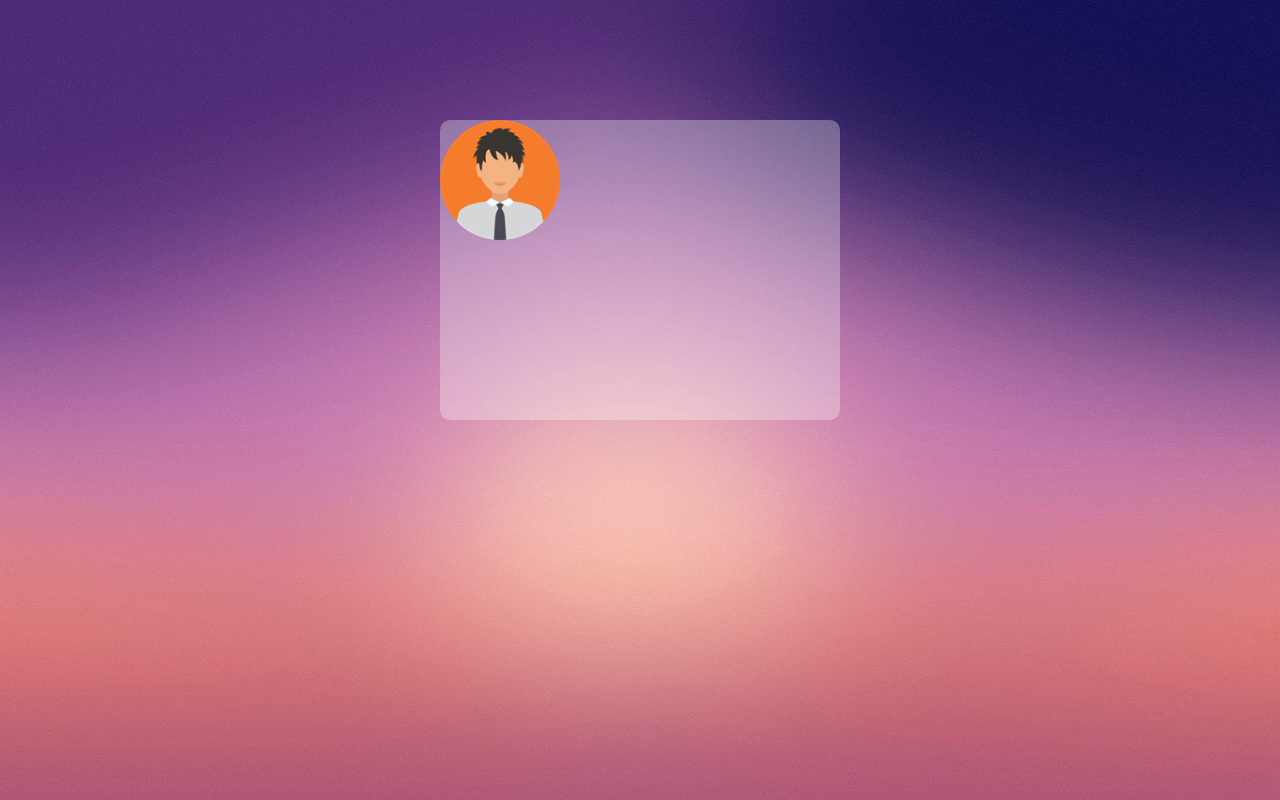
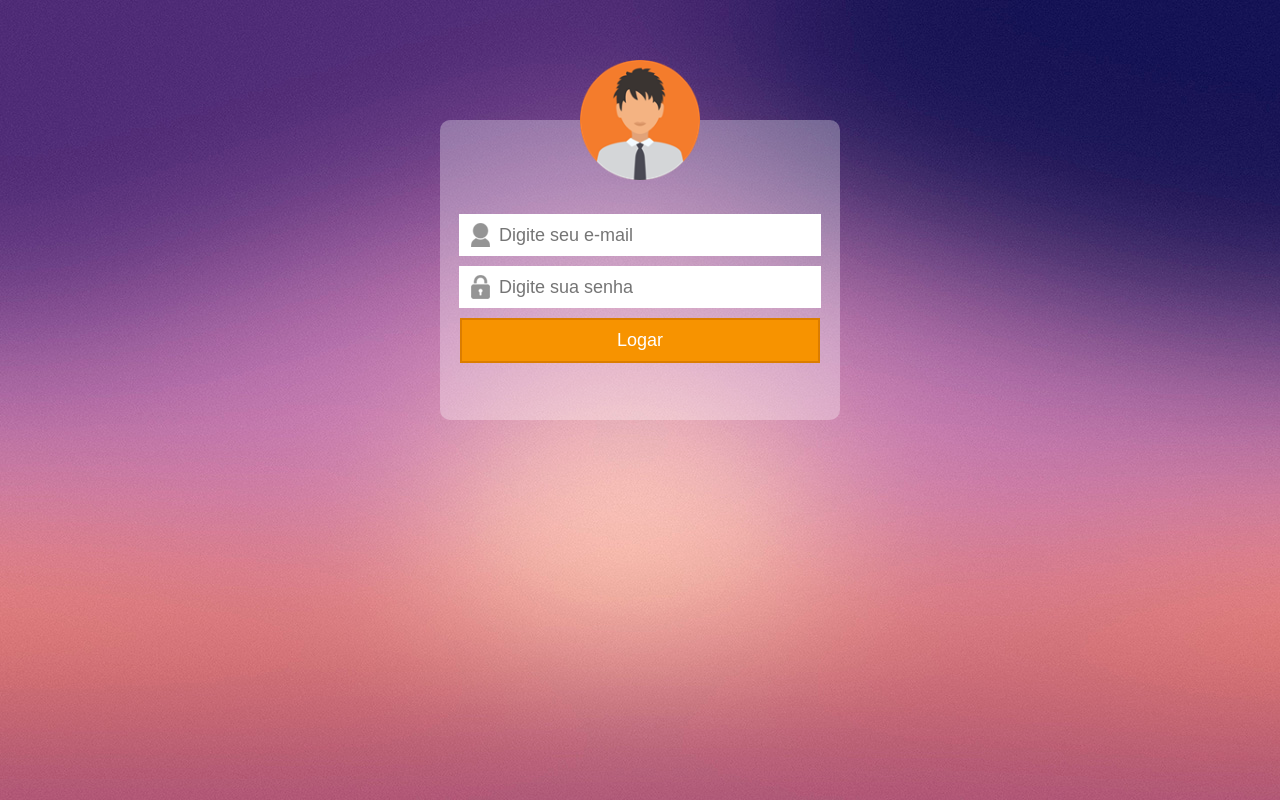
Before and after one commit to leorodriguesdev/teladelogin1, a plain HTML site: page index.html in a window 1280 px wide. Drawn offline with Linux system fonts and the light colour scheme.

Commit message:
second commit

```diff
--- a/estilo.css
+++ b/estilo.css
@@ -6,11 +6,42 @@ body {
     width: 400px;
     height: 300px;
     background-color: rgba(255, 255, 255, 0.3);
+    -webkit-border-radius: 10px;
+    -moz-border-radius: 10px;
     border-radius: 10px;
     margin: 0 auto;
     margin-top: 120px;
+    text-align: center;
 }
 #container img {
     width: 120px;
+    height: 120px;
+    margin-top: -60px;
+    margin-bottom: 30px;
+}
+input {
+    height: 40px;
+    width: 80%;
+    font-size: 18px;
+    margin-bottom: 10px;
+    background-color: #fff;
+    padding-left: 40px;
+    border: none;
+    background-repeat: no-repeat;
+    background-position: 12px;
+}
+input.email {
+    background-image: url(imagens/icone-usuario.png);
+}
+input.senha {
+    background-image: url(imagens/icone-cadeado.png);
+}
+input.submit {
+    color: #fff;
+    background-color: #f79300;
+    border: 2px solid #db7d00;
+    padding: 5px 20px;
+    height: 45px;
+    width: 90%;
 
 }
--- a/index.html
+++ b/index.html
@@ -10,6 +10,24 @@
 
     <div id="container">
         <img src="imagens/perfil.png">
+
+        <form>
+
+            <div>
+                <input class="email" type="text" name="email" id="email"
+                placeholder="Digite seu e-mail">
+            </div>
+
+            <div>
+                <input class="senha" type="password" name="senha" id="senha"
+                placeholder="Digite sua senha">
+            </div>
+
+            <div>
+                <input class="submit" type="submit" value="Logar">
+            </div>
+
+        </form>
     </div>
 
 </body>
```
